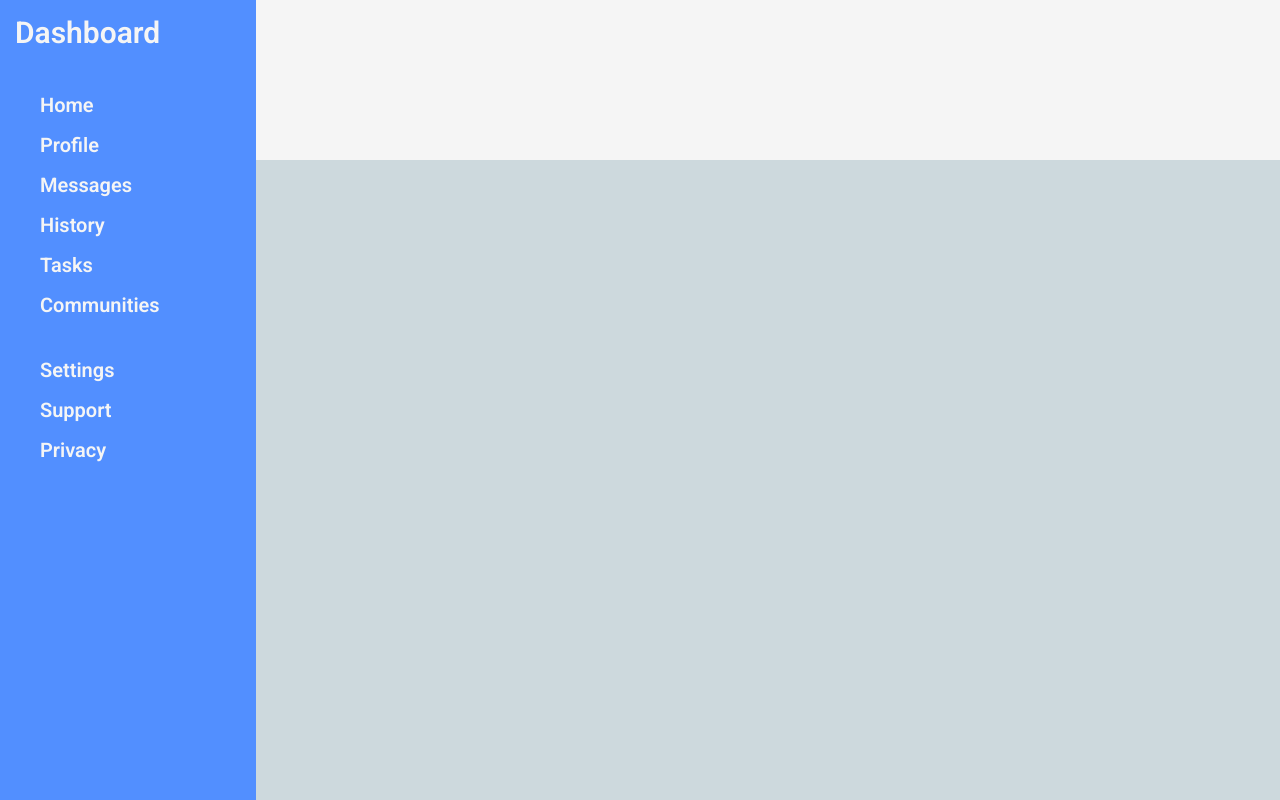
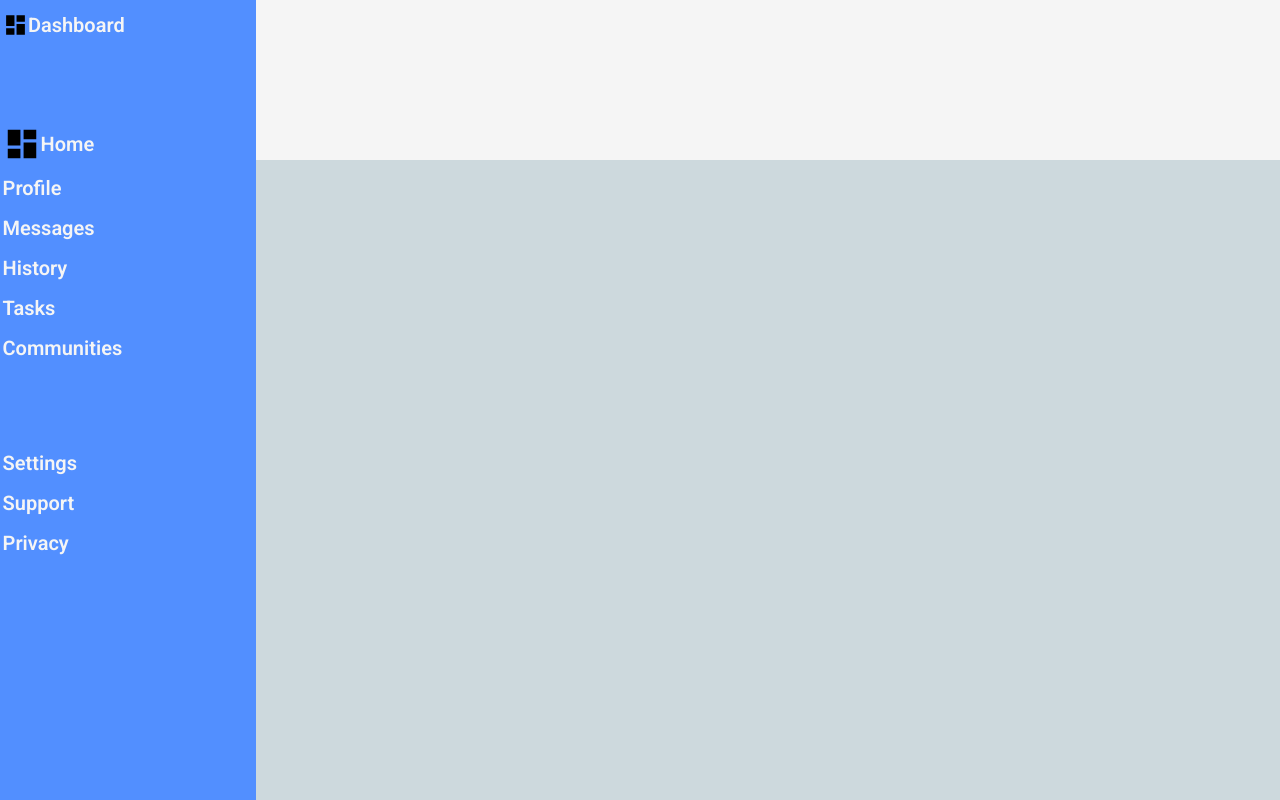
Before and after one commit to lazarus-rb/op_admin-dashboard, a plain HTML site: page index.html in a window 1280 px wide. Drawn offline with Linux system fonts and the light colour scheme.

Commit message:
Aligning sidebar

```diff
--- a/index.html
+++ b/index.html
@@ -16,24 +16,29 @@
         </div>
 
         <div id="sidebar">
-            <p>Dashboard</p>
-            <div>
                 <ul>
-                    <li>Home</li>
+                    <li>
+                        <img src='content/view-dashboard.svg' width='10%'>
+                        Dashboard
+                    </li>
+                </ul>
+                <ul>
+                    <li>
+                        <img src='content/view-dashboard.svg' width='15%'>
+                        Home
+                    </li>
                     <li>Profile</li>
                     <li>Messages</li>
                     <li>History</li>
                     <li>Tasks</li>
                     <li>Communities</li>
                 </ul>
-            </div>
-            <div>
                 <ul>
                     <li>Settings</li>
                     <li>Support</li>
                     <li>Privacy</li>
                 </ul>
-            </div>
+
         </div>
 
         <div id="content">
--- a/main.css
+++ b/main.css
@@ -80,6 +80,7 @@ html, body {
     grid-column: 1 / 3;
     grid-row: 1 / 11;
     display: flex;
+    align-items: center;
     gap: 25px;
     flex-direction: column;
     font-family: Roboto;
@@ -88,22 +89,40 @@ html, body {
 
 }
 
-#sidebar p {
-
-    font-size: max(2.5vmin, 30px);
+/* #siderbar-header {
+    display: flex;
+    align-items: center;
     padding-left: 15px;
     padding-top: 10px;
+    background-color: black;
+    width: 100%;
+    height: 100%;
+} */
+
+#sidebar p {
+    font-size: max(2vmin, 20px);
+}
+
+#sidebar img {
+    vertical-align: middle;
 }
 
 #sidebar ul {
     list-style: none;
+    padding-bottom: 50px;
+    width: 100%;
+    padding-left: 1%;
+
 }
 
 #sidebar li {
     font-size: max(2vmin, 20px);
     word-wrap: break-word;
-    width: 100%;
     padding-top: 10px;
+    display: flex;
+    align-items: center;
+    /* justify-content: center; */
+
 }
 
 #content {
```
Also changed, not shown: content/view-dashboard.svg (added).
